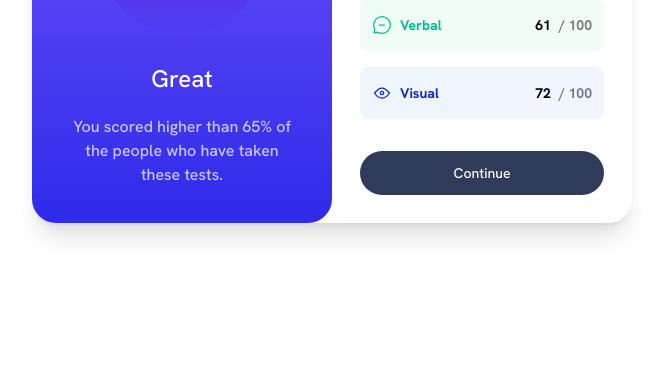
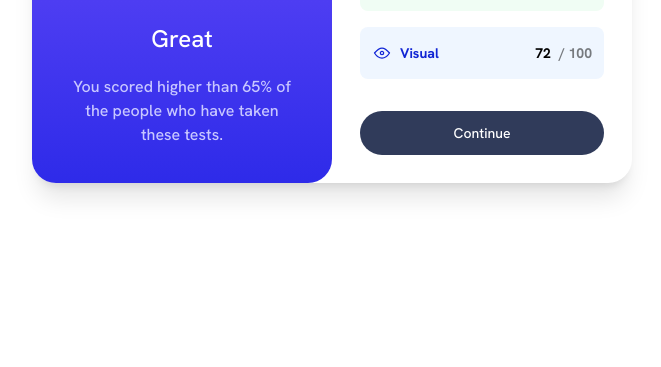
Before and after one commit to antoniornneto/result-summary-component-tailwind, a plain HTML site: page index.html in a window 1280 px wide. Shown: the part 433-800 px from the top of the page, without its empty margins (308-969 px from the left). Drawn offline with nearby package versions, Linux system fonts and the light colour scheme.

Commit message:
Update index.html

```diff
--- a/index.html
+++ b/index.html
@@ -39,9 +39,9 @@
   </script>
 </head>
 
-<body class="font-hanken h-screen box-border lg:pt-56">
+<body class="font-hanken h-screen box-border lg:grid lg:place-items-center">
   <!-- score -->
-  <main class="flex flex-col lg:flex-row lg:shadow-xl lg:rounded-3xl lg:w-[600px] lg:mx-auto lg:my-0">
+  <main class="flex flex-col lg:flex-row lg:shadow-xl lg:rounded-3xl lg:w-[600px] lg:mx-auto">
     <div class="bg-gradient-to-t from-lightRoyalBlue to-lightSlateBlue rounded-b-3xl flex flex-col items-center py-6 lg:w-1/2 lg:rounded-3xl lg:justify-between">
       <h1 class="text-ligthLavender lg:text-lg">Your Result</h1>
       <div class="bg-gradient-to-b from-violetBlue flex flex-col rounded-full px-8 py-7 my-4 items-center lg:px-12 lg:py-11">
```
